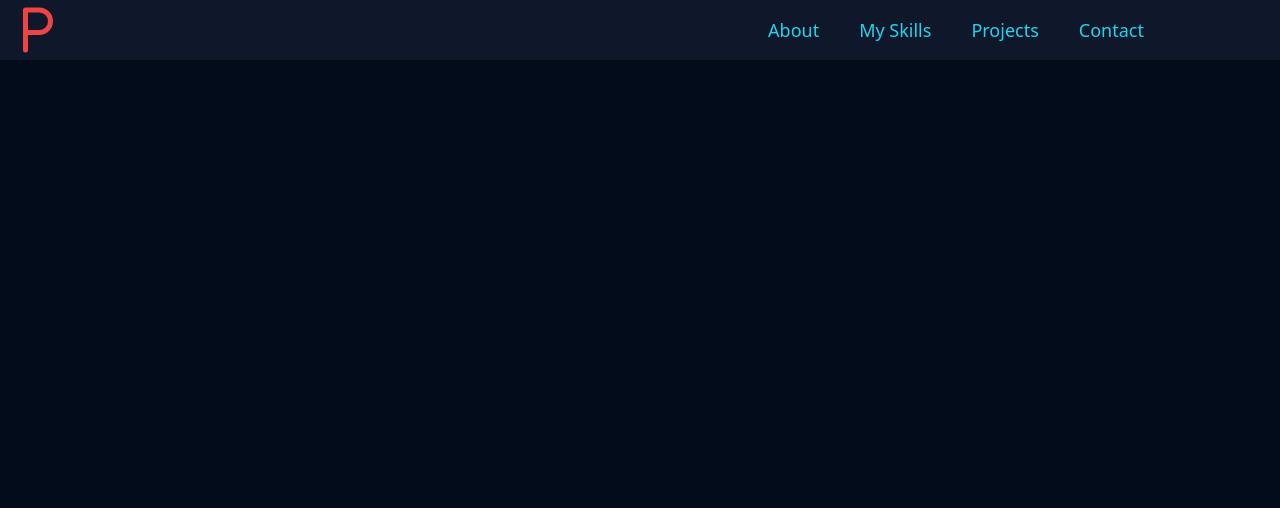
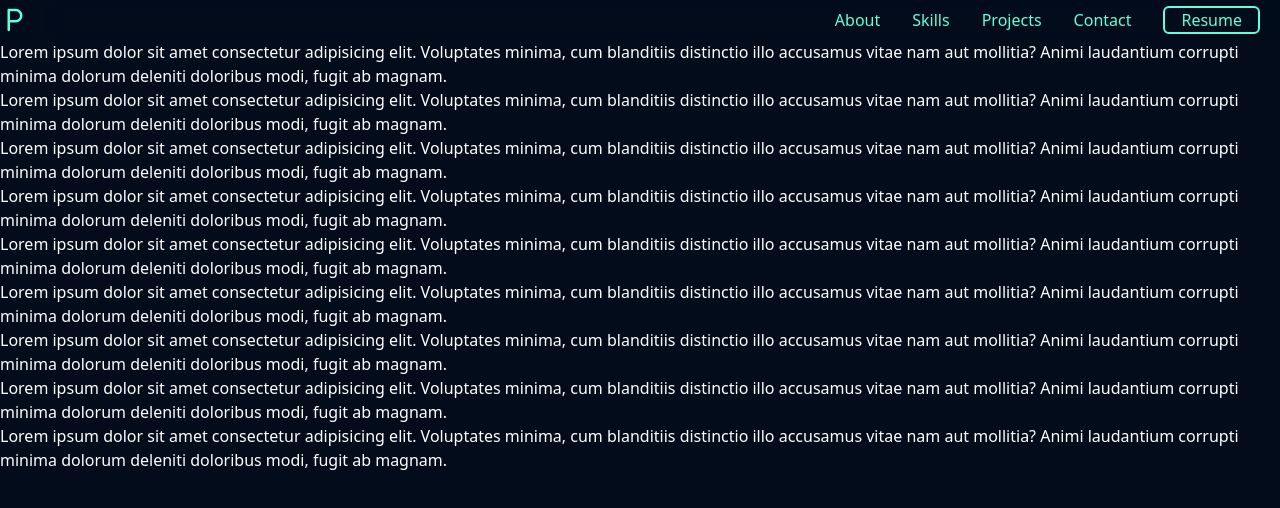
Before and after one commit to PrinceSingh19/PortFolio, a React (Vite) app: page / in a window 1280 px wide. Shown: the top 508 px of the page. Built offline with nearby package versions, Linux system fonts and the light colour scheme.

Commit message:
navbar completed

```diff
--- a/package.json
+++ b/package.json
@@ -9,6 +9,7 @@
     "preview": "vite preview"
   },
   "dependencies": {
+    "@material-tailwind/react": "^1.2.5",
     "react": "^18.2.0",
     "react-dom": "^18.2.0",
     "react-icons": "^4.7.1"
--- a/src/App.css
+++ b/src/App.css
@@ -7,3 +7,7 @@
 :root {
 	background-color: #020c1b;
 }
+
+.navShadow {
+	box-shadow: 0 10px 10px -2px gray;
+}
--- a/src/App.jsx
+++ b/src/App.jsx
@@ -1,10 +1,14 @@
 import "./App.css";
+import Intro from "./components/Intro";
 import Navbar from "./components/Navbar";
 
 function App() {
 	return (
 		<div className="App">
 			<Navbar />
+			<div>
+				<Intro />
+			</div>
 		</div>
 	);
 }
--- /dev/null
+++ b/src/components/Intro.jsx
@@ -0,0 +1,55 @@
+import React from "react";
+
+const Intro = () => {
+	return (
+		<div className=" text-white">
+			<div>
+				Lorem ipsum dolor sit amet consectetur adipisicing elit. Voluptates minima, cum blanditiis
+				distinctio illo accusamus vitae nam aut mollitia? Animi laudantium corrupti minima dolorum
+				deleniti doloribus modi, fugit ab magnam.
+			</div>
+			<div>
+				Lorem ipsum dolor sit amet consectetur adipisicing elit. Voluptates minima, cum blanditiis
+				distinctio illo accusamus vitae nam aut mollitia? Animi laudantium corrupti minima dolorum
+				deleniti doloribus modi, fugit ab magnam.
+			</div>
+			<div>
+				Lorem ipsum dolor sit amet consectetur adipisicing elit. Voluptates minima, cum blanditiis
+				distinctio illo accusamus vitae nam aut mollitia? Animi laudantium corrupti minima dolorum
+				deleniti doloribus modi, fugit ab magnam.
+			</div>
+			<div>
+				Lorem ipsum dolor sit amet consectetur adipisicing elit. Voluptates minima, cum blanditiis
+				distinctio illo accusamus vitae nam aut mollitia? Animi laudantium corrupti minima dolorum
+				deleniti doloribus modi, fugit ab magnam.
+			</div>
+			<div>
+				Lorem ipsum dolor sit amet consectetur adipisicing elit. Voluptates minima, cum blanditiis
+				distinctio illo accusamus vitae nam aut mollitia? Animi laudantium corrupti minima dolorum
+				deleniti doloribus modi, fugit ab magnam.
+			</div>
+			<div>
+				Lorem ipsum dolor sit amet consectetur adipisicing elit. Voluptates minima, cum blanditiis
+				distinctio illo accusamus vitae nam aut mollitia? Animi laudantium corrupti minima dolorum
+				deleniti doloribus modi, fugit ab magnam.
+			</div>
+			<div>
+				Lorem ipsum dolor sit amet consectetur adipisicing elit. Voluptates minima, cum blanditiis
+				distinctio illo accusamus vitae nam aut mollitia? Animi laudantium corrupti minima dolorum
+				deleniti doloribus modi, fugit ab magnam.
+			</div>
+			<div>
+				Lorem ipsum dolor sit amet consectetur adipisicing elit. Voluptates minima, cum blanditiis
+				distinctio illo accusamus vitae nam aut mollitia? Animi laudantium corrupti minima dolorum
+				deleniti doloribus modi, fugit ab magnam.
+			</div>
+			<div>
+				Lorem ipsum dolor sit amet consectetur adipisicing elit. Voluptates minima, cum blanditiis
+				distinctio illo accusamus vitae nam aut mollitia? Animi laudantium corrupti minima dolorum
+				deleniti doloribus modi, fugit ab magnam.
+			</div>
+		</div>
+	);
+};
+
+export default Intro;
--- a/src/components/Navbar.jsx
+++ b/src/components/Navbar.jsx
@@ -5,48 +5,106 @@ import { IoCloseSharp } from "react-icons/io5";
 
 const Navbar = () => {
 	const [navOpen, setNavOpen] = useState(false);
+	const navList = (
+		<>
+			<ul className="flex flex-col md:flex-row  md:items-center space-y-5 md:space-y-0 pt-8 md:pt-0 py-3 md:py-0 md:pb-0  w-full md:w-auto md:space-x-8 text-textColor">
+				<li className="hover:bg-slate-700 md:hover:bg-inherit md:hover:scale-105 w-full md:w-auto text-center py-1 md:py-0 font-medium md:font-normal">
+					About
+				</li>
+				<li className="hover:bg-slate-700 md:hover:bg-inherit md:hover:scale-105 w-full text-center py-1 font-medium md:font-normal">
+					Skills
+				</li>
+				<li className="hover:bg-slate-700 md:hover:bg-inherit md:hover:scale-105 w-full text-center py-1 font-medium md:font-normal">
+					Projects
+				</li>
+				<li className="hover:bg-slate-700 md:hover:bg-inherit md:hover:scale-105 w-full text-center py-1 font-medium md:font-normal">
+					Contact
+				</li>
+				<li className="hover:bg-slate-700 md:hover:bg-inherit  w-full text-center py-1 font-medium md:font-normal">
+					<button className="border-2  border-neon px-4 rounded-md text-textColor  hover:bg-slate-700 md:hover:bg-none md:hover:scale-105  md:w-auto text-center py-1 md:py-0 font-medium md:font-normal">
+						Resume
+					</button>
+				</li>
+			</ul>
+		</>
+	);
 	return (
 		<>
-			<div className="px-2 sticky grid grid-cols-2 items-center bg-slate-900  ">
-				<div>
-					<TbLetterP className="stroke-red-500 stroke-2 text-6xl" />
+			<nav className="sticky backdrop-blur-2xl h-10 top-0 z-50  flex flex-col justify-center ">
+				<div className="flex justify-between items-center w-full pr-5 ">
+					<div>
+						<TbLetterP className="text-3xl text-textColor " />
+					</div>
+					<div className="hidden md:flex items-center justify-center">{navList}</div>
+					<div className="md:hidden flex justify-end z-40 ">
+						<button
+							className="text-white text-3xl focus:outline-none active:outline-none"
+							onClick={() => setNavOpen(!navOpen)}
+						>
+							{navOpen ? <IoCloseSharp /> : <RiMenuFill />}
+						</button>
+					</div>
 				</div>
-				<div className="md:hidden flex justify-end  z-50">
-					<button onClick={() => setNavOpen(!navOpen)}>
-						{navOpen ? (
-							<RiMenuFill className="text-white text-3xl" />
-						) : (
-							<IoCloseSharp className="text-white text-3xl" />
-						)}
-					</button>
+				<div
+					className={`absolute top-0  z-30  w-1/2  bg-slate-600 transition-all duration-300 ${
+						navOpen ? "right-0 top-0" : "-right-full w-0"
+					}  md:hidden `}
+				>
+					<div className={`${navOpen ? "right-0 top-0" : "-right-full w-0"} h-screen`}>
+						{navOpen && navList}
+					</div>
 				</div>
-				<div className="text-cyan-400 text-lg hidden md:block">
-					<ol className="flex md:justify-center items-center space-x-10">
-						<li className="cursor-pointer hover:text-cyan-600">About</li>
-						<li className="cursor-pointer hover:text-cyan-600">My Skills</li>
-						<li className="cursor-pointer hover:text-cyan-600">Projects</li>
-						<li className="cursor-pointer hover:text-cyan-600">Contact</li>
-					</ol>
-				</div>
-			</div>
-			<div>
-				<div
-					className={`md:hidden  bg-slate-900 float-right w-1/2 h-60 z-40 transition-all ease-in-out duration-500 ${
-						navOpen ? "-translate-y-[1000px]" : "translate-y-0"
-					}`}
-				>
-					<ol
-						className={`flex flex-col justify-center bg-slate-900 gap-y-5 items-end text-cyan-400 h-full text-lg mr-3`}
-					>
-						<li className="cursor-pointer hover:text-cyan-600">About</li>
-						<li className="cursor-pointer hover:text-cyan-600">My Skills</li>
-						<li className="cursor-pointer hover:text-cyan-600">Projects</li>
-						<li className="cursor-pointer hover:text-cyan-600">Contact</li>
-					</ol>
-				</div>
-			</div>
+			</nav>
 		</>
 	);
 };
 
 export default Navbar;
+
+{
+	/* <nav className="bg-white px-2 sm:px-4 py-2.5 dark:bg-gray-900 fixed  w-full top-0 left-0 border-b border-gray-200 dark:border-gray-600">
+				<div className="container flex flex-wrap items-center justify-between md:grid md:grid-cols-7  mx-auto">
+					<TbLetterP className="text-6xl text-red-500 col-span-2" />
+					<div className="flex md:order-2 ">
+						<button
+							data-collapse-toggle="navbar-sticky"
+							type="button"
+							className="inline-flex items-center p-2 text-sm text-gray-500 rounded-lg md:hidden hover:bg-gray-100 focus:outline-none focus:ring-2 focus:ring-gray-200 dark:text-gray-400 dark:hover:bg-gray-700 dark:focus:ring-gray-600"
+							aria-controls="navbar-sticky"
+							aria-expanded="false"
+							onClick={() => setNavOpen(!navOpen)}
+						>
+							{navOpen ? (
+								<RiMenuFill className="text-3xl text-white" />
+							) : (
+								<IoCloseSharp className="text-3xl text-white" />
+							)}
+						</button>
+					</div>
+					<div
+						className={`items-center justify-between ${
+							navOpen ? "hidden" : ""
+						} w-full md:flex md:w-auto md:order-1`}
+						id="navbar-sticky"
+					>
+						<ul className="flex  text-white flex-col p-4 mt-4 border border-gray-100 rounded-lg bg-gray-50 md:flex-row md:space-x-10 md:ml-10 md:mt-0 md:text-sm md:font-medium md:border-0 md:bg-white dark:bg-gray-800 md:dark:bg-gray-900 dark:border-gray-700">
+							<li className="block py-2 pl-3 pr-4 text-white hover:bg-slate-600 md:hover:bg-slate-900 md:hover:text-slate-300  rounded md:p-0 md:text-lg dark:text-white">
+								About
+							</li>{" "}
+							<li className="block py-2 pl-3 pr-4 text-white hover:bg-slate-600 md:hover:bg-slate-900 md:hover:text-slate-300  rounded md:p-0 md:text-lg dark:text-white">
+								Skills
+							</li>{" "}
+							<li className="block py-2 pl-3 pr-4 text-white hover:bg-slate-600 md:hover:bg-slate-900 md:hover:text-slate-300  rounded md:p-0 md:text-lg dark:text-white">
+								Projects
+							</li>{" "}
+							<li className="block py-2 pl-3 pr-4 text-white hover:bg-slate-600 md:hover:bg-slate-900 md:hover:text-slate-300  rounded md:p-0 md:text-lg dark:text-white">
+								Contact
+							</li>
+							<button className="text-white px-4 py-1 md:text-xl bg-blue-400 rounded-md">
+								Resume
+							</button>
+						</ul>
+					</div>
+				</div>
+			</nav> */
+}
--- a/tailwind.config.cjs
+++ b/tailwind.config.cjs
@@ -3,7 +3,17 @@ module.exports = {
 	content: ["./index.html", "./src/**/*.{js,ts,jsx,tsx}"],
 
 	theme: {
-		extend: {},
+		extend: {
+			colors: {
+				textColor: "#64ffda",
+			},
+			backgroundColor: {
+				neon: "#64ffda",
+			},
+			borderColor: {
+				neon: "#64ffda",
+			},
+		},
 	},
 	plugins: [],
 };
```
Also changed, not shown: 1 other file (tests, documents, lock files or other folders).
